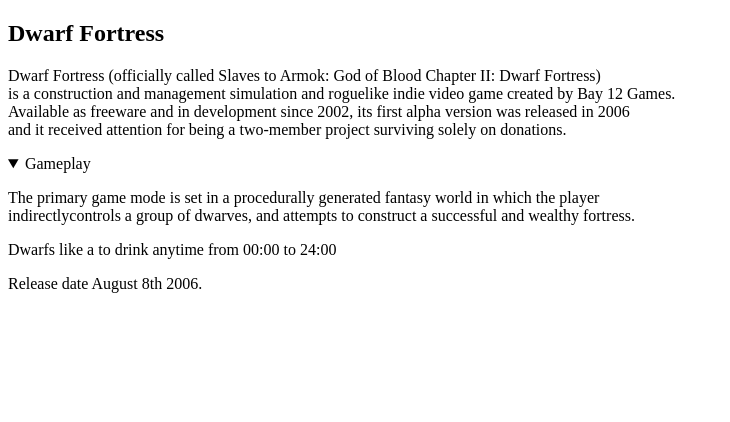
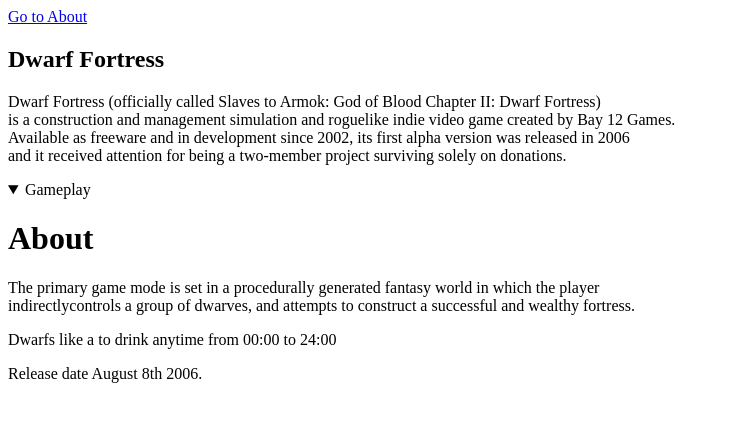
Before and after one commit to WMorf/HTML-and-CSS-Projects, a plain HTML site: page Website Project/Dwarfin_About.html in a window 1280 px wide. Both pictures are taken after a click on the heading "Gameplay". Shown: the whole page, without its empty margins (0-730 px from the left). Drawn offline with Linux system fonts and the light colour scheme.

Commit message:
Added bookmark to Dwarfin About

```diff
--- a/Website Project/Dwarfin_About.html
+++ b/Website Project/Dwarfin_About.html
@@ -7,6 +7,9 @@
 	</head>
 
 	<body>
+
+		<a href="#About Page">Go to About</a>
+		<!-- use the # symbol, followed by the id name as the value of “href.” -->
 
 		<article>
 			<h2>Dwarf Fortress</h2>
@@ -18,6 +21,7 @@
 		</article>
 
 		<details>
+			<h1 id="About Page">About</h1> <!-- make a bookmark -->
 			<summary>Gameplay</summary>
 			<p>The primary game mode is set in a procedurally generated fantasy world in which the player <br>
 			indirectlycontrols a group of dwarves, and attempts to construct a successful and wealthy fortress.
```
